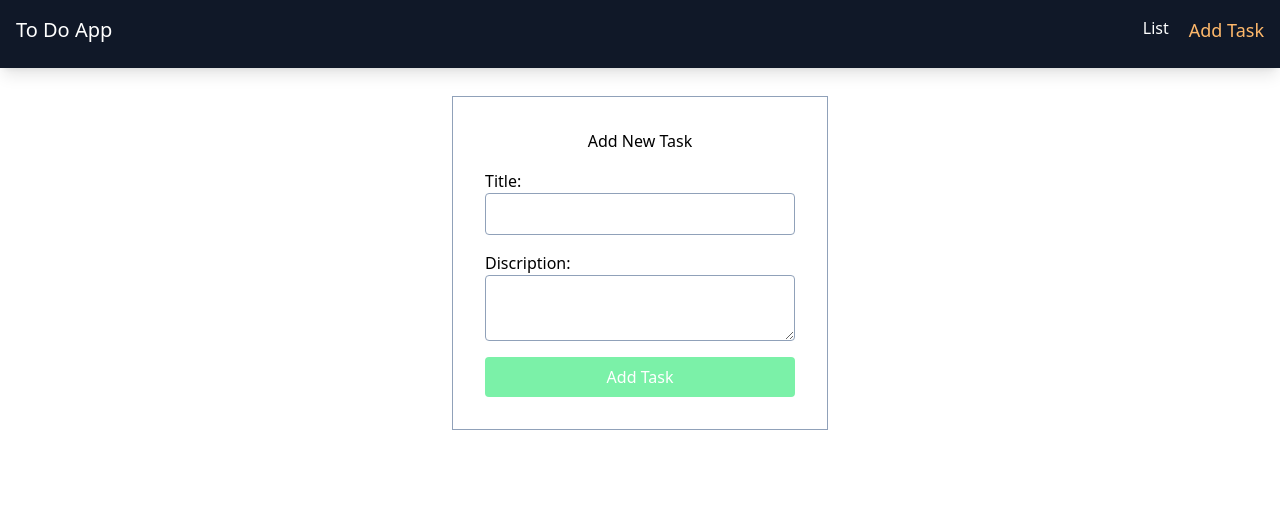
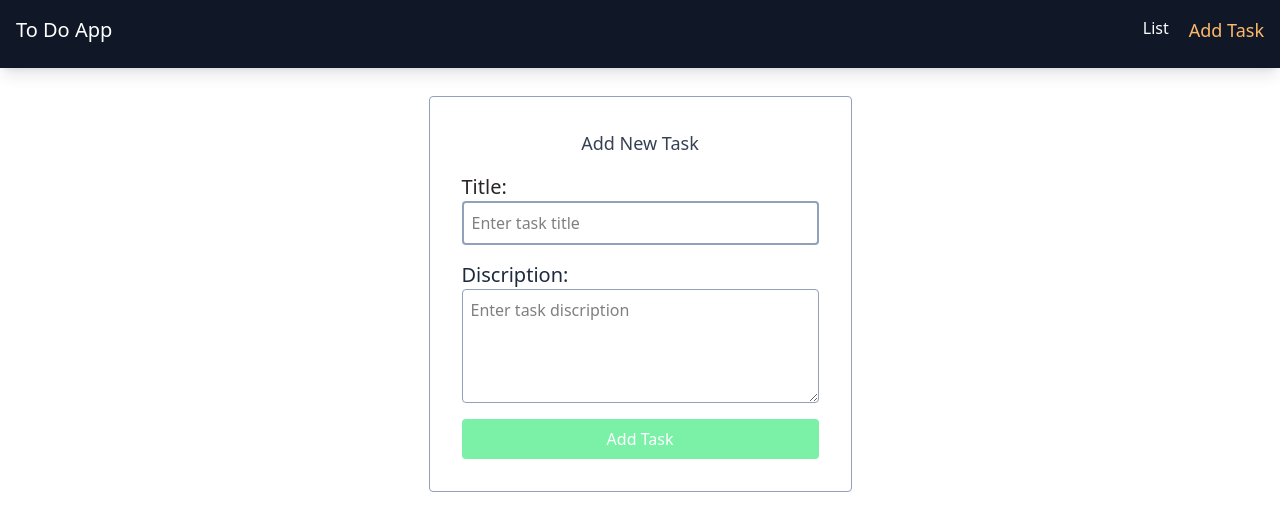
Before and after one commit to dharmendrachauhan-dev/To-Do-App, a React (Vite) app in the folder Frontend toDoApp/: page /add in a window 1280 px wide. Shown: the top 530 px of the page. Built offline with nearby package versions, Linux system fonts and the light colour scheme.

Commit message:
bug fixed

```diff
--- a/Frontend toDoApp/src/components/AddTask/AddTask.jsx
+++ b/Frontend toDoApp/src/components/AddTask/AddTask.jsx
@@ -1,34 +1,59 @@
 import React from "react";
+import { useState } from 'react'
 
 function AddTask() {
+
+  const [taskData, setTaskData] = useState()
+  const handleAddTask = async () => {
+    console.log(taskData)
+    let result = await fetch('http://localhost:8000/add-task', {
+      method: 'post',
+      body:JSON.stringify(taskData),
+      header: {
+        'content-type':'Application/Json'
+      }
+    })
+    result= await result.json();
+    if(result){
+      console.log("new task added")
+    }
+  }
+
   return (
     <>
-      <form action="">
+
         <div className="p-7 max-h-screen flex flex-col items-center justify-center">
-          <div className="border border-slate-400 shadow-slate-300 p-8 flex flex-col gap-4 max-w-md">
-            <h1 className="text-center">Add New Task</h1>
+          <div className="border border-slate-400 shadow-slate-300 p-8 flex flex-col gap-4 max-w-md rounded">
+            <h1 className="text-center font-medium text-lg text-gray-700">Add New Task</h1>
             <div className="flex flex-col">
-              <label htmlFor="title">Title:</label>
+              <label htmlFor="title" className="text-stone-800 text-xl">Title:</label>
               <input
                 type="text"
-                className="border border-slate-400 rounded px-2 py-2"
+                className="border-2 border-slate-400 rounded px-2 py-2 focus:border-emerald-500 outline-none"
+                placeholder="Enter task title"
+                onChange={(event) => setTaskData({...taskData , title: event.target.value})}
               />
             </div>
             <div className="flex flex-col">
-              <label htmlFor="discription">Discription:</label>
+              <label htmlFor="discription" className="text-xl text-slate-800">Discription:</label>
               <textarea
                 name=""
                 id=""
-                cols="30"
-                className="border border-slate-400 rounded px-2 py-2"
+                cols="35"
+                rows="4"
+                className="border border-slate-400 outline-none focus:border-emerald-500 rounded px-2 py-2"
+                placeholder="Enter task discription"
+                onClick={(event)=>setTaskData({...taskData, Description: event.target.value})}
               ></textarea>
             </div>
-            <button className="bg-green-300 w-full cursor-pointer py-2 rounded font-medium text-white">
+            <button
+            className="bg-green-300 w-full cursor-pointer py-2 rounded font-medium text-white"
+            onClick={handleAddTask}
+            >
               Add Task
             </button>
           </div>
         </div>
-      </form>
     </>
   );
 }
```
Also changed, not shown: 1 other file (tests, documents, lock files or other folders).
